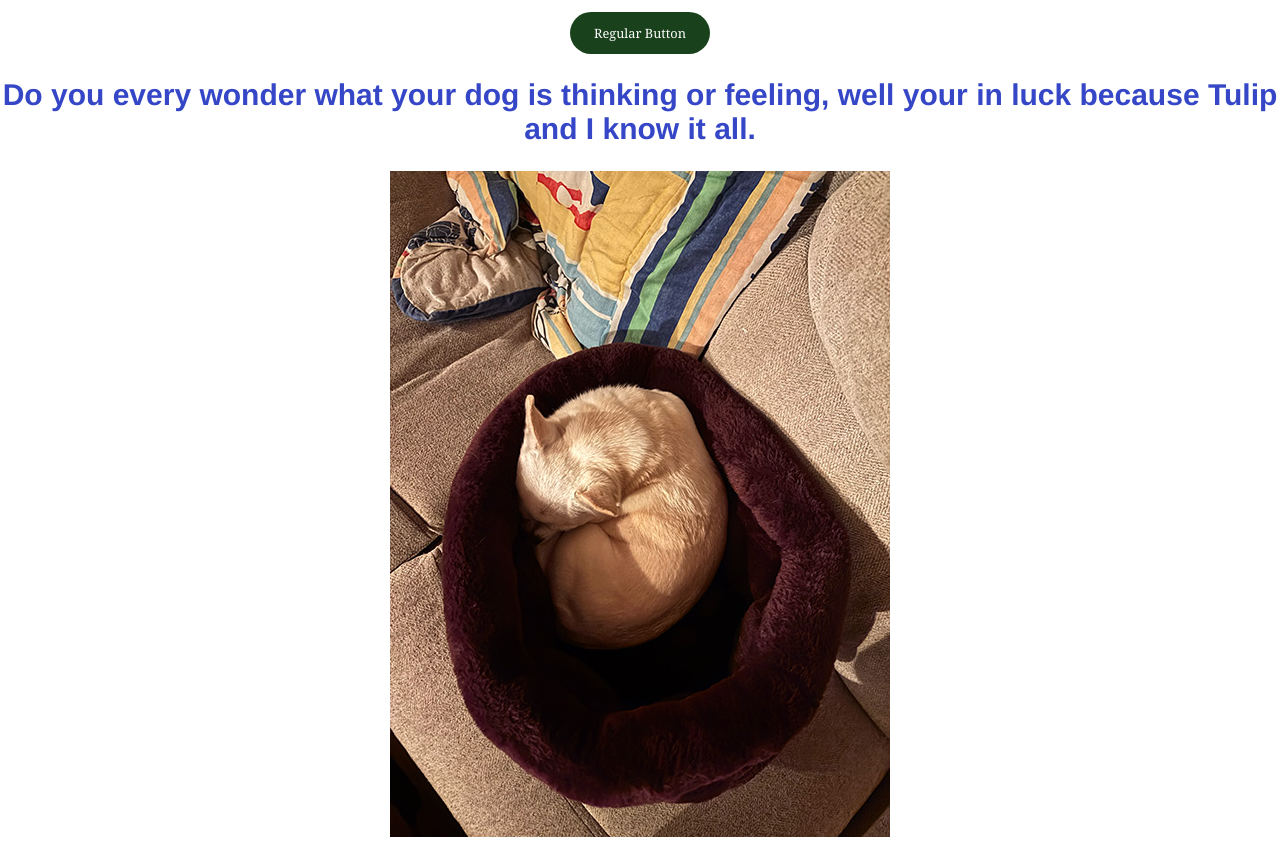
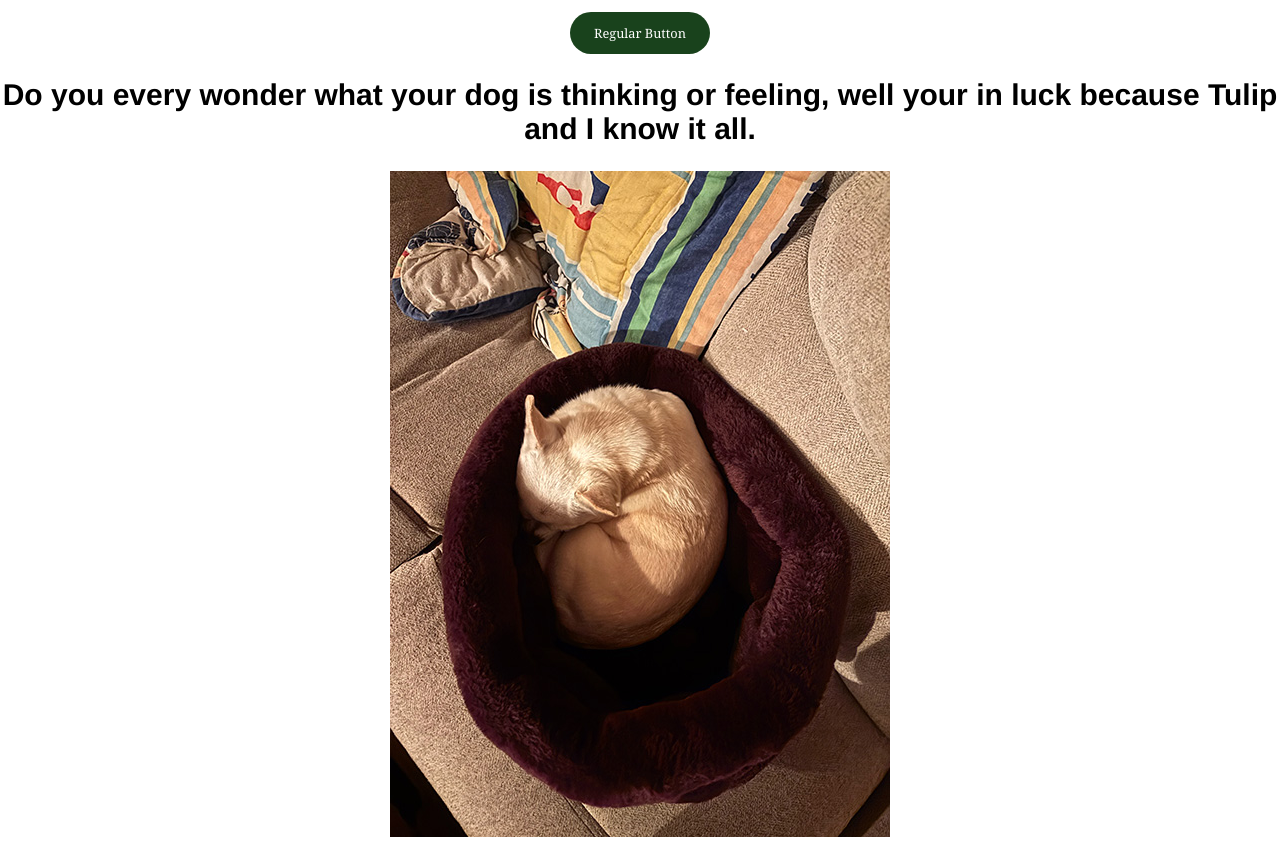
Before and after one commit to majamayes/L5Mayes, a website: page index.html in a window 1280 px wide. Shown: the part 87-929 px from the top of the page. Drawn offline with nearby package versions, Linux system fonts and the light colour scheme; files that its build step writes are made by us from their sources.

Commit message:
added black to h1 h2 h3

```diff
--- a/sass/_types.scss
+++ b/sass/_types.scss
@@ -10,6 +10,6 @@ h1 {
 }
 h1, h2, h3 {
     font-family: var(--font_sans);
-    color: var(--color_blue);
+    color: var(--color_black);
     text-align: center;
 }
```
